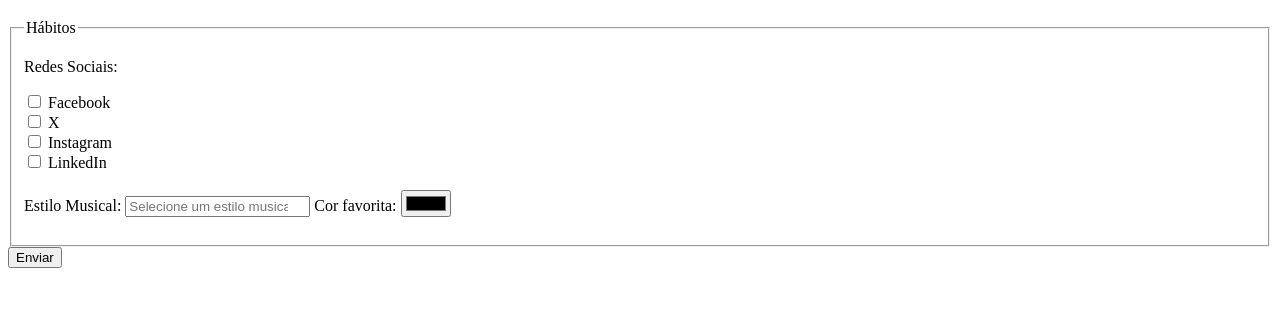
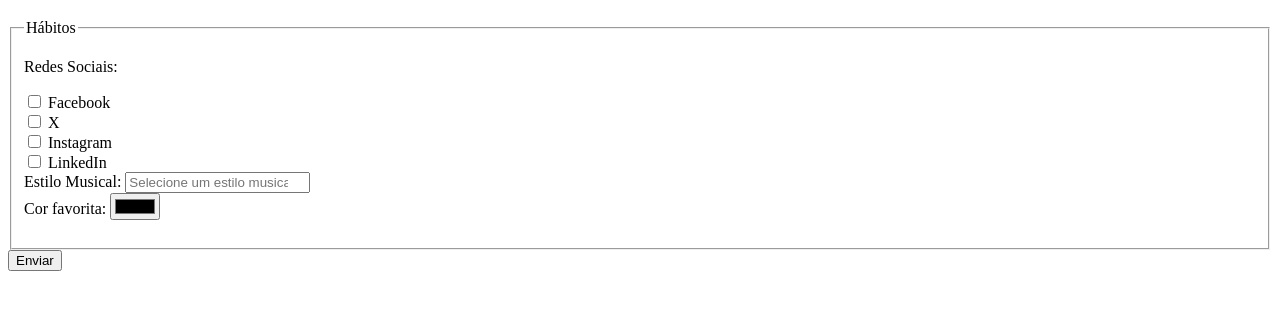
Before and after one commit to kark2223/Pesquisa-modelo, a plain HTML site: page Pesquisa-modelo/index.html in a window 1280 px wide. Shown: the part 61-370 px from the top of the page. Drawn offline with Linux system fonts and the light colour scheme.

Commit message:
criar form e adiciona cor ajuste 1

```diff
--- a/Pesquisa-modelo/index.html
+++ b/Pesquisa-modelo/index.html
@@ -99,7 +99,7 @@
             <input type="checkbox" id="UserInstagram" name="UserSocialMedia" value="instagram">
             <label for="UserInstagram">Instagram</label><br>
             <input type="checkbox" id="UserLinkedIn" name="UserSocialMedia" value="linkedin">
-            <label for="UserLinkedIn">LinkedIn</label><br><br>
+            <label for="UserLinkedIn">LinkedIn</label><br>
             <label for="musicStyle">Estilo Musical:</label>
             <input list="styleTypes" name="musicStyle" id="musicStyle" placeholder="Selecione um estilo musical">
 
@@ -112,7 +112,7 @@
                 <option value="Forró">
                 <option value="Sertanejo">
                 <option value="Samba">
-            </datalist>
+            </datalist><br>
             <label for="color">Cor favorita:</label>
             <input type="color" id="color" name="UserFColor"><br><br>
 </fieldset>
```
